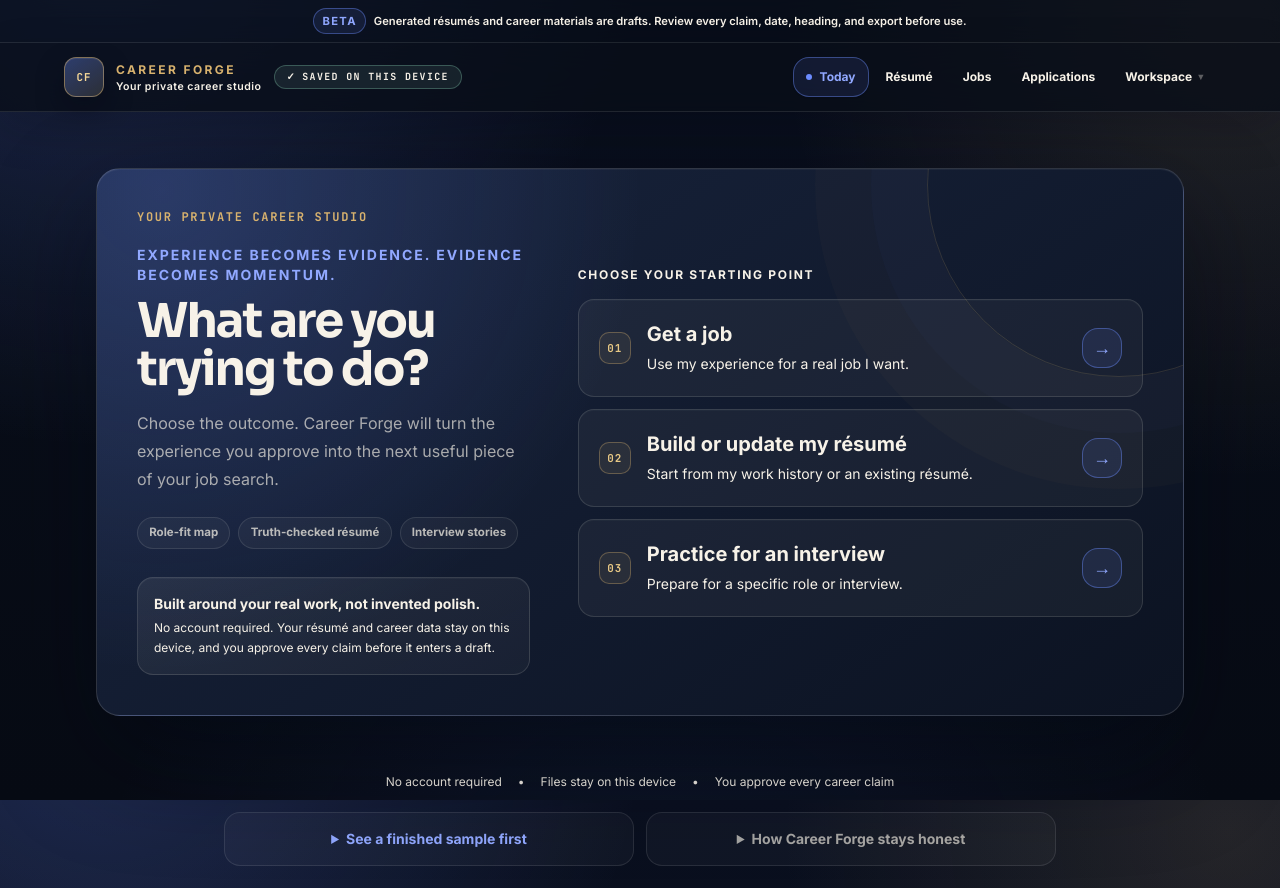
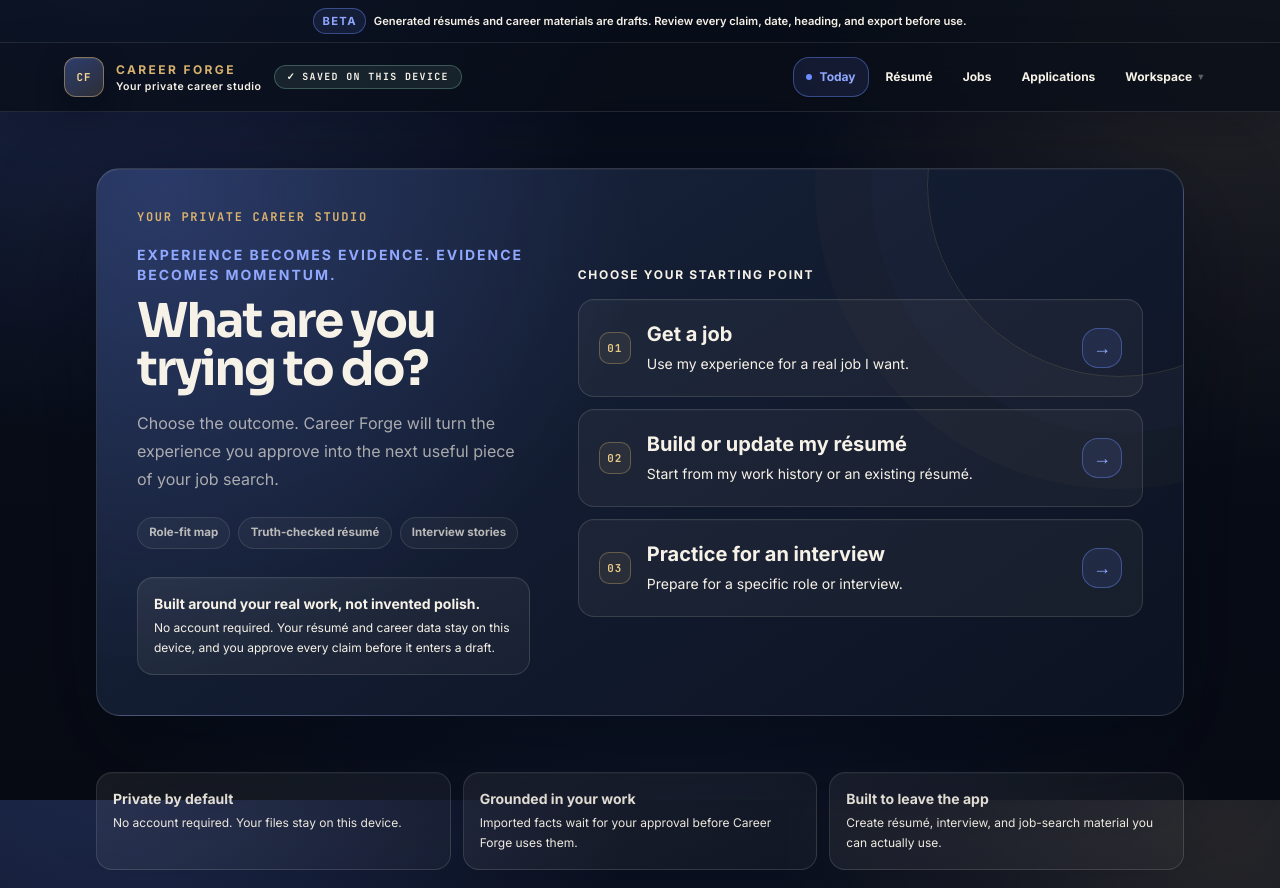
Before and after one commit to koinophobia-labs/career-forge-lite, a Next.js app: page / in a window 1280 px wide. Shown: the top 888 px of the page. Built offline with nearby package versions, Linux system fonts and the light colour scheme.

Commit message:
Polish Career Forge dashboard surfaces

```diff
--- a/src/app/page.tsx
+++ b/src/app/page.tsx
@@ -27,28 +27,33 @@ export default function Dashboard() {
       <IntentRouter />
 
       {hydrated && isFirstRun && (
-        <section className="mx-auto max-w-4xl px-5 pb-10 sm:px-8">
-          <div className="flex flex-wrap items-center justify-center gap-x-4 gap-y-1 text-center text-xs leading-5 text-paper/48">
-            <span>No account required</span>
-            <span aria-hidden="true">•</span>
-            <span>Files stay on this device</span>
-            <span aria-hidden="true">•</span>
-            <span>You approve every career claim</span>
+        <section className="mx-auto max-w-6xl px-5 pb-12 sm:px-8">
+          <div className="grid gap-3 sm:grid-cols-3">
+            {[
+              ["Private by default", "No account required. Your files stay on this device."],
+              ["Grounded in your work", "Imported facts wait for your approval before Career Forge uses them."],
+              ["Built to leave the app", "Create résumé, interview, and job-search material you can actually use."]
+            ].map(([title, detail]) => (
+              <div key={title} className="career-paper-card p-4">
+                <p className="text-sm font-bold text-paper">{title}</p>
+                <p className="mt-1 text-xs leading-5 text-paper/48">{detail}</p>
+              </div>
+            ))}
           </div>
 
-          <div className="mt-5 grid gap-3 sm:grid-cols-2">
-            <details className="rounded-xl border border-white/10 bg-white/[0.03] p-4">
-              <summary className="cursor-pointer text-center text-sm font-bold text-cyan">See a finished sample first</summary>
+          <div className="mt-5 grid gap-4 lg:grid-cols-[1.1fr_0.9fr]">
+            <details className="career-paper-card p-5">
+              <summary className="cursor-pointer text-sm font-bold text-cyan">See a finished sample first</summary>
               <div className="mt-5" tabIndex={0} role="region" aria-label="Finished Career Forge sample">
                 <SampleExperience />
               </div>
             </details>
 
-            <details className="rounded-xl border border-white/10 bg-white/[0.03] p-4">
-              <summary className="cursor-pointer text-center text-sm font-bold text-paper/65">How Career Forge stays honest</summary>
-              <div className="mt-4 grid gap-3 text-sm leading-6 text-paper/62">
-                <p><strong className="text-paper">Local-first career evidence compiler.</strong> Works locally without an account. It is a reviewable evidence system. Imported facts stay proposals until you approve them.</p>
-                <p><strong className="text-paper">Not another AI résumé writer.</strong> Career Forge shows what it keeps out of professional drafts, including unsupported context and missing proof. It builds a distinct résumé for each active lane. Links generated claims to their reviewed sources.</p>
+            <details className="career-paper-card p-5">
+              <summary className="cursor-pointer text-sm font-bold text-paper/72">How Career Forge stays honest</summary>
+              <div className="mt-4 grid gap-4 text-sm leading-6 text-paper/62">
+                <p><strong className="text-paper">Local-first career evidence compiler.</strong> Works locally without an account. Imported facts stay proposals until you approve them.</p>
+                <p><strong className="text-paper">Not another AI résumé writer.</strong> Career Forge keeps unsupported context out, creates distinct résumés for each lane, and connects generated claims to reviewed sources.</p>
               </div>
             </details>
           </div>
@@ -57,15 +62,20 @@ export default function Dashboard() {
 
       {hydrated && !isFirstRun && hasDueWork && (
         <section className="mx-auto max-w-6xl px-5 pb-8 pt-6 sm:px-8">
-          <div className="trust-panel p-5 sm:p-6">
-            <p className="trust-kicker text-xs font-bold uppercase">Needs attention</p>
-            <h2 className="mt-2 text-xl font-bold text-paper">Follow-ups due today</h2>
-            <div className="mt-4 grid gap-2">
+          <div className="career-paper-card p-5 sm:p-6">
+            <div className="flex flex-wrap items-end justify-between gap-3">
+              <div>
+                <p className="trust-kicker text-xs font-bold uppercase">Needs attention</p>
+                <h2 className="mt-2 text-xl font-bold text-paper">Follow-ups due today</h2>
+              </div>
+              <span className="career-proof-chip">{applicationFollowUps.length + outreachFollowUps.length} waiting</span>
+            </div>
+            <div className="mt-5 grid gap-2">
               {applicationFollowUps.map((app) => (
                 <Link
                   key={app.id}
                   href="/applications"
-                  className="flex min-h-12 flex-wrap items-center justify-between gap-2 rounded-lg border border-white/12 bg-obsidian/40 px-4 py-3 text-sm transition hover:border-gold/50"
+                  className="flex min-h-12 flex-wrap items-center justify-between gap-2 rounded-xl border border-white/10 bg-white/5 px-4 py-3 text-sm transition hover:border-gold/50 hover:bg-gold/5"
                 >
                   <span className="font-bold text-paper">{app.roleTitle} · {app.company}</span>
                   <span className="text-xs font-bold text-gold">Follow up →</span>
@@ -75,7 +85,7 @@ export default function Dashboard() {
                 <Link
                   key={contact.id}
                   href="/outreach"
-                  className="flex min-h-12 flex-wrap items-center justify-between gap-2 rounded-lg border border-white/12 bg-obsidian/40 px-4 py-3 text-sm transition hover:border-cyan/50"
+                  className="flex min-h-12 flex-wrap items-center justify-between gap-2 rounded-xl border border-white/10 bg-white/5 px-4 py-3 text-sm transition hover:border-cyan/50 hover:bg-cyan/5"
                 >
                   <span className="font-bold text-paper">{contact.name || "Contact"}{contact.company ? ` · ${contact.company}` : ""}</span>
                   <span className="text-xs font-bold text-cyan">Follow up →</span>
@@ -87,17 +97,17 @@ export default function Dashboard() {
       )}
 
       {hydrated && !isFirstRun && (
-        <section className="mx-auto max-w-6xl px-5 pb-10 sm:px-8">
-          <details aria-label="Advanced workspace" className="rounded-xl border border-white/10 bg-white/[0.03] p-4">
+        <section className="mx-auto max-w-6xl px-5 pb-12 sm:px-8">
+          <details aria-label="Advanced workspace" className="career-paper-card p-5">
             <summary className="cursor-pointer text-sm font-bold text-paper/60">Open full workspace</summary>
-            <div className="mt-4 grid gap-2 sm:grid-cols-2 lg:grid-cols-4">
+            <div className="mt-4 grid gap-3 sm:grid-cols-2 lg:grid-cols-4">
               {[
                 ["Work History", "/profile", `${state.dossier.evidence.length} evidence items`],
                 ["Target Roles", "/targets", `${state.lanes.length} saved roles`],
                 ["Applications", "/applications", `${state.applications.length} tracked`],
                 ["Role Sprints", "/role-sprint", `${state.roleSprints.length} sprints`]
               ].map(([label, href, detail]) => (
-                <Link key={href} href={href} className="rounded-lg border border-white/10 bg-obsidian/35 p-3 transition hover:border-cyan/40">
+                <Link key={href} href={href} className="rounded-xl border border-white/10 bg-white/5 p-4 transition hover:border-cyan/40 hover:bg-cyan/5">
                   <span className="block text-sm font-bold text-paper">{label}</span>
                   <span className="mt-1 block text-xs text-paper/45">{detail}</span>
                 </Link>
```
